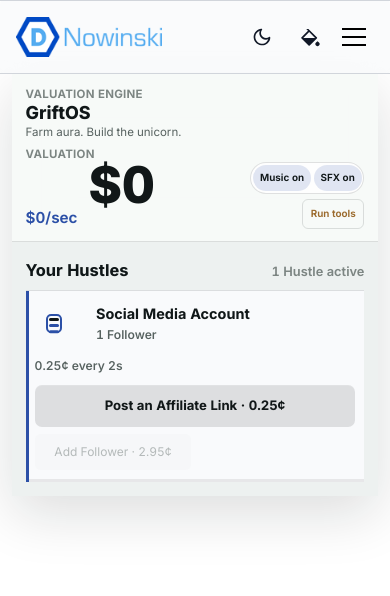
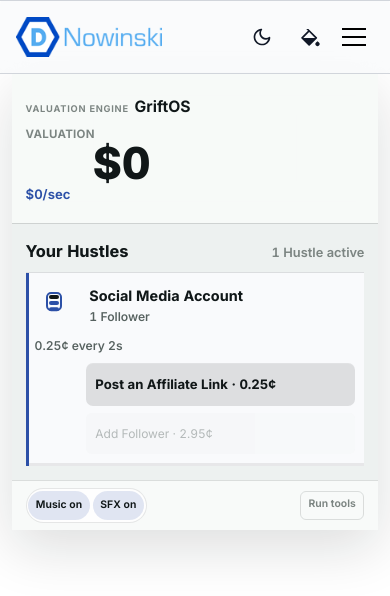
Before and after one commit to dnowinskinet/personal, an Angular app: page /experimental/grift-os in a window 390 px wide. Shown: the top 596 px of the page. Built offline with nearby package versions, Linux system fonts and the light colour scheme.

Commit message:
fix(grift-os): calibrate visual hierarchy and responsive layout

```diff
--- a/src/app/pages/experimental/grift-os-game/grift-os-game.html
+++ b/src/app/pages/experimental/grift-os-game/grift-os-game.html
@@ -15,7 +15,6 @@
                 <div class="grift-title-block">
                     <p class="grift-kicker">{{ copy.eyebrow }}</p>
                     <h1>{{ copy.title }}</h1>
-                    <p>{{ copy.tagline }}</p>
                 </div>
             </div>
 
@@ -24,6 +23,11 @@
                     <p>{{ copy.valuationLabel }}</p>
                     <div class="grift-valuation-amount">
                         <strong>{{ valuationLabel }}</strong>
+                    </div>
+                    <span>{{ valuationPerSecondLabel }}</span>
+                </div>
+            </div>
+
             <div class="grift-stage__gains" aria-hidden="true">
                 @for (flyout of valuationFlyouts; track trackValuationFlyout($index, flyout)) {
                     <span
@@ -36,10 +40,6 @@
                     </span>
                 }
             </div>
-                    </div>
-                    <span>{{ valuationPerSecondLabel }}</span>
-                </div>
-            </div>
 
             <div class="grift-stage__owner">
                 @if (showNetWorth) {
@@ -51,146 +51,6 @@
                 }
             </div>
 
-            <div class="grift-stage__utilities">
-                <div class="grift-utility-strip">
-                <div class="grift-audio-controls" aria-label="Audio controls">
-                    <button
-                        type="button"
-                        [class.grift-audio-toggle-muted]="isMusicMuted"
-                        [attr.aria-pressed]="!isMusicMuted"
-                        (click)="toggleAudioChannel('music')"
-                    >
-                        {{ musicToggleLabel }}
-                    </button>
-                    <button
-                        type="button"
-                        [class.grift-audio-toggle-muted]="isSfxMuted"
-                        [attr.aria-pressed]="!isSfxMuted"
-                        (click)="toggleAudioChannel('sfx')"
-                    >
-                        {{ sfxToggleLabel }}
-                    </button>
-                </div>
-
-                @if (isPlaytestMode) {
-                    <details class="grift-playtest-menu" data-testid="grift-playtest-controls">
-                        <summary>
-                            <span aria-hidden="true">*</span>
-                            TEST {{ playtestElapsedLabel }} / {{ playtestEventCount }} / ...
-                        </summary>
-
-                        <div class="grift-popover-panel">
-                            <button type="button" class="grift-popover-close" (click)="closeUtilityMenu($event)">
-                                Close menu
-                            </button>
-                            <p class="grift-session-id">Session {{ playtestSessionIdLabel }}</p>
-                            <div class="grift-popover-grid">
-                                <button type="button" (click)="startFreshPlaytestSession()">Fresh Session</button>
-                                <button type="button" (click)="resetSimulationRun()">Reset Run</button>
-                                @for (shortcut of runShortcuts; track trackRunShortcut($index, shortcut)) {
-                                    <button type="button" (click)="applyRunShortcut(shortcut.id); closeUtilityMenu($event)">
-                                        Jump: {{ shortcut.label }}
-                                    </button>
-                                }
-                                <button type="button" (click)="exportPlaytestLog()">Export JSON</button>
-                                <button type="button" (click)="copyPlaytestSummary()">Copy Summary</button>
-                                <button type="button" (click)="clearStoredPlaytestLogs()">Clear Logs</button>
-                            </div>
-
-                            <section class="grift-audio-debug" aria-label="Audio debug">
-                                <div>
-                                    <p>Audio</p>
-                                    <strong>{{ audioDirector.debugState().audioContextState }}</strong>
-                                </div>
-                                <label>
-                                    <input
-                                        type="checkbox"
-                                        [checked]="audioSettings.isMuted"
-                                        (change)="updateAudioBoolean('isMuted', $any($event.target).checked)"
-                                    >
-                                    Mute
-                                </label>
-                                <label>
-                                    <input
-                                        type="checkbox"
-                                        [checked]="audioSettings.adaptiveMusic"
-                                        (change)="updateAudioBoolean('adaptiveMusic', $any($event.target).checked)"
-                                    >
-                                    Adaptive
-                                </label>
-                                <label>
-                                    Master
-                                    <input
-                                        type="range"
-                                        min="0"
-                                        max="1"
-                                        step="0.05"
-                                        [value]="audioSettings.masterVolume"
-                                        (input)="updateAudioVolume('masterVolume', $event)"
-                                    >
-                                </label>
-                                <label>
-                                    Music
-                                    <input
-                                        type="range"
-                                        min="0"
-                                        max="1"
-                                        step="0.05"
-                                        [value]="audioSettings.musicVolume"
-                                        (input)="updateAudioVolume('musicVolume', $event)"
-                                    >
-                                </label>
-                                <label>
-                                    SFX
-                                    <input
-                                        type="range"
-                                        min="0"
-                                        max="1"
-                                        step="0.05"
-                                        [value]="audioSettings.sfxVolume"
-                                        (input)="updateAudioVolume('sfxVolume', $event)"
-                                    >
-                                </label>
-                                <button type="button" (click)="testAudioCue()">Test Cue</button>
-                                <p class="grift-audio-state">
-                                    Intensity {{ enterpriseIntensityPercent }}% / {{ presentation.enterpriseStage }}
-                                    / track {{ audioDirector.debugState().activeMusicTrackId }}
-                                    / {{ audioDirector.debugState().musicPlaybackState }}
-                                </p>
-                            </section>
-
-                            @if (playtestStatusMessage) {
-                                <p class="grift-playtest-status">{{ playtestStatusMessage }}</p>
-                            }
-                        </div>
-                    </details>
-                } @else {
-                    <details class="grift-playtest-menu grift-run-menu">
-                        <summary>Run tools</summary>
-
-                        <div class="grift-popover-panel">
-                            <button type="button" class="grift-popover-close" (click)="closeUtilityMenu($event)">
-                                Close menu
-                            </button>
-                            <div class="grift-popover-grid">
-                                <button
-                                    type="button"
-                                    data-testid="grift-reset-run"
-                                    (click)="resetSimulationRun()"
-                                >
-                                    Reset Run
-                                </button>
-                                @for (shortcut of runShortcuts; track trackRunShortcut($index, shortcut)) {
-                                    <button type="button" (click)="applyRunShortcut(shortcut.id); closeUtilityMenu($event)">
-                                        Jump: {{ shortcut.label }}
-                                    </button>
-                                }
-                            </div>
-                        </div>
-                    </details>
-                }
-                </div>
-            </div>
         </div>
     </header>
 
@@ -591,15 +451,16 @@
             <div class="grift-work-surface grift-work-surface--rug">
                 <section class="grift-rug-stage" aria-labelledby="grift-rug-title">
                     <div class="grift-rug-intro">
-                        <p>Rug Pull</p>
+                        <p>Extraction statement</p>
+                        <div class="grift-rug-intro-value">
                             <h2 id="grift-rug-title">Walk away with</h2>
                             <strong>{{ rugPullNetWorthGainLabel }}</strong>
                             <span>Net Worth</span>
                         </div>
-
                         <p class="grift-rug-thesis">
                             The enterprise has achieved sufficient cultural importance to become someone else's problem.
                         </p>
+                    </div>
 
                     <div class="grift-rug-ledger" aria-label="Rug Pull preview">
                         <div class="grift-rug-run-value">
@@ -710,6 +571,144 @@
         }
     }
 
+    <section class="grift-support-tools" aria-label="Game utilities">
+        <div class="grift-audio-controls" aria-label="Audio controls">
+            <button
+                type="button"
+                [class.grift-audio-toggle-muted]="isMusicMuted"
+                [attr.aria-pressed]="!isMusicMuted"
+                (click)="toggleAudioChannel('music')"
+            >
+                {{ musicToggleLabel }}
+            </button>
+            <button
+                type="button"
+                [class.grift-audio-toggle-muted]="isSfxMuted"
+                [attr.aria-pressed]="!isSfxMuted"
+                (click)="toggleAudioChannel('sfx')"
+            >
+                {{ sfxToggleLabel }}
+            </button>
+        </div>
+
+        @if (isPlaytestMode) {
+            <details class="grift-playtest-menu" data-testid="grift-playtest-controls">
+                <summary>TEST tools</summary>
+
+                <div class="grift-popover-panel">
+                    <button type="button" class="grift-popover-close" (click)="closeUtilityMenu($event)">
+                        Close menu
+                    </button>
+                    <p class="grift-session-id">
+                        Session {{ playtestSessionIdLabel }} · {{ playtestElapsedLabel }} · {{ playtestEventCount }} events
+                    </p>
+                    <div class="grift-popover-grid">
+                        <button type="button" (click)="startFreshPlaytestSession()">Fresh Session</button>
+                        <button type="button" (click)="resetSimulationRun()">Reset Run</button>
+                        @for (shortcut of runShortcuts; track trackRunShortcut($index, shortcut)) {
+                            <button type="button" (click)="applyRunShortcut(shortcut.id); closeUtilityMenu($event)">
+                                Jump: {{ shortcut.label }}
+                            </button>
+                        }
+                        <button type="button" (click)="exportPlaytestLog()">Export JSON</button>
+                        <button type="button" (click)="copyPlaytestSummary()">Copy Summary</button>
+                        <button type="button" (click)="clearStoredPlaytestLogs()">Clear Logs</button>
+                    </div>
+
+                    <section class="grift-audio-debug" aria-label="Audio debug">
+                        <div>
+                            <p>Audio</p>
+                            <strong>{{ audioDirector.debugState().audioContextState }}</strong>
+                        </div>
+                        <label>
+                            <input
+                                type="checkbox"
+                                [checked]="audioSettings.isMuted"
+                                (change)="updateAudioBoolean('isMuted', $any($event.target).checked)"
+                            >
+                            Mute
+                        </label>
+                        <label>
+                            <input
+                                type="checkbox"
+                                [checked]="audioSettings.adaptiveMusic"
+                                (change)="updateAudioBoolean('adaptiveMusic', $any($event.target).checked)"
+                            >
+                            Adaptive
+                        </label>
+                        <label>
+                            Master
+                            <input
+                                type="range"
+                                min="0"
+                                max="1"
+                                step="0.05"
+                                [value]="audioSettings.masterVolume"
+                                (input)="updateAudioVolume('masterVolume', $event)"
+                            >
+                        </label>
+                        <label>
+                            Music
+                            <input
+                                type="range"
+                                min="0"
+                                max="1"
+                                step="0.05"
+                                [value]="audioSettings.musicVolume"
+                                (input)="updateAudioVolume('musicVolume', $event)"
+                            >
+                        </label>
+                        <label>
+                            SFX
+                            <input
+                                type="range"
+                                min="0"
+                                max="1"
+                                step="0.05"
+                                [value]="audioSettings.sfxVolume"
+                                (input)="updateAudioVolume('sfxVolume', $event)"
+                            >
+                        </label>
+                        <button type="button" (click)="testAudioCue()">Test Cue</button>
+                        <p class="grift-audio-state">
+                            Intensity {{ enterpriseIntensityPercent }}% / {{ presentation.enterpriseStage }}
+                            / track {{ audioDirector.debugState().activeMusicTrackId }}
+                            / {{ audioDirector.debugState().musicPlaybackState }}
+                        </p>
+                    </section>
+
+                    @if (playtestStatusMessage) {
+                        <p class="grift-playtest-status">{{ playtestStatusMessage }}</p>
+                    }
+                </div>
+            </details>
+        } @else {
+            <details class="grift-playtest-menu grift-run-menu">
+                <summary>Run tools</summary>
+
+                <div class="grift-popover-panel">
+                    <button type="button" class="grift-popover-close" (click)="closeUtilityMenu($event)">
+                        Close menu
+                    </button>
+                    <div class="grift-popover-grid">
+                        <button
+                            type="button"
+                            data-testid="grift-reset-run"
+                            (click)="resetSimulationRun()"
+                        >
+                            Reset Run
+                        </button>
+                        @for (shortcut of runShortcuts; track trackRunShortcut($index, shortcut)) {
+                            <button type="button" (click)="applyRunShortcut(shortcut.id); closeUtilityMenu($event)">
+                                Jump: {{ shortcut.label }}
+                            </button>
+                        }
+                    </div>
+                </div>
+            </details>
+        }
+    </section>
+
     @if (isPlaytestMode) {
         <details class="grift-event-history">
             <summary>Event history</summary>
--- a/src/styles/_grift-os.scss
+++ b/src/styles/_grift-os.scss
@@ -2635,3 +2635,383 @@
   0%, 100% { transform: scaleX(0.98); }
   50% { transform: scaleX(1.02); }
 }
+
+/* Phase 1.1: editorial calibration and responsive repair */
+.grift-stage {
+  min-block-size: clamp(9.65rem, 16vw, 12rem);
+  overflow: visible;
+  border-bottom-color: color-mix(in srgb, var(--grift-border-strong), transparent 20%);
+}
+
+.grift-stage__atmosphere {
+  overflow: hidden;
+}
+
+.grift-stage__atmosphere::before {
+  inset: 14% 6%;
+  border-inline-width: 0;
+  border-block-width: 1px;
+}
+
+.grift-stage__atmosphere::after {
+  inset: 28% 22%;
+  border-block-width: 0;
+  border-inline-width: 1px;
+}
+
+.grift-os-app[data-visual-condition="automated"] .grift-stage__atmosphere::before {
+  inset-inline: 4%;
+  opacity: calc(var(--grift-stage-frame-opacity) + 0.1);
+}
+
+.grift-os-app[data-visual-condition="automated"] .grift-stage__atmosphere::after {
+  inset-inline: 16%;
+  border-block-width: 1px;
+}
+
+.grift-os-app[data-visual-condition="structural"] .grift-stage__atmosphere::before {
+  inset: 8% 2.5%;
+  border-inline-width: 1px;
+  border-block-width: 1px;
+}
+
+.grift-os-app[data-visual-condition="structural"] .grift-stage__atmosphere::after {
+  inset: 19% 11%;
+  border-inline-width: 1px;
+  border-block-width: 1px;
+  opacity: calc(var(--grift-stage-frame-opacity) + 0.08);
+}
+
+.grift-stage__content {
+  grid-template-areas:
+    "identity owner"
+    "valuation gains";
+  grid-template-columns: minmax(0, 1fr) minmax(6.75rem, 0.42fr);
+  gap: 0.28rem clamp(0.6rem, 2vw, 1rem);
+  align-items: center;
+}
+
+.grift-stage__identity {
+  align-self: end;
+}
+
+.grift-stage__owner {
+  align-self: end;
+}
+
+.grift-stage__valuation {
+  overflow: visible;
+}
+
+.grift-stage__gains {
+  position: relative;
+  grid-area: gains;
+  align-self: center;
+  min-block-size: 3.4rem;
+  overflow: clip;
+  pointer-events: none;
+}
+
+.grift-stage__gains .grift-valuation-flyout {
+  left: 0;
+  max-width: 100%;
+  font-size: clamp(0.7rem, 1.1vw, 0.88rem);
+  overflow: hidden;
+  text-overflow: ellipsis;
+}
+
+.grift-stage__gains .grift-valuation-flyout--gain {
+  top: 0.5rem;
+}
+
+.grift-stage__gains .grift-valuation-flyout--spend {
+  bottom: 0.5rem;
+}
+
+.grift-stage .grift-title-block {
+  display: flex;
+  gap: 0.36rem;
+  align-items: baseline;
+}
+
+.grift-stage .grift-title-block .grift-kicker {
+  margin: 0;
+  color: var(--grift-ink-faint);
+  font-size: 0.58rem;
+  letter-spacing: 0.08em;
+}
+
+.grift-stage .grift-title-block h1 {
+  font-size: 0.98rem;
+  font-weight: 680;
+}
+
+.grift-stage .grift-valuation-object {
+  justify-items: start;
+  text-align: left;
+}
+
+.grift-stage .grift-valuation-object strong {
+  font-size: clamp(2.75rem, 8vw, 4.6rem);
+  line-height: 0.88;
+}
+
+.grift-stage .grift-valuation-object span {
+  margin-top: 0.15rem;
+  font-size: clamp(0.82rem, 1.25vw, 1rem);
+}
+
+.grift-stage .grift-net-worth {
+  min-width: 0;
+  padding-left: 0.7rem;
+  border-left: 1px solid var(--grift-border-strong);
+}
+
+.grift-stage .grift-net-worth strong {
+  font-size: clamp(1.05rem, 2.5vw, 1.45rem);
+}
+
+.grift-mode-tabs {
+  z-index: 3;
+  isolation: isolate;
+  border-bottom-color: var(--grift-border-strong);
+  background: var(--grift-plane);
+  box-shadow: 0 0.5rem 0.8rem color-mix(in srgb, var(--grift-plane), transparent 25%);
+}
+
+.grift-work-surface {
+  position: relative;
+  z-index: 0;
+}
+
+.grift-hustle-grid {
+  grid-template-columns: 2.7rem minmax(8.5rem, 0.82fr) minmax(8.25rem, 0.74fr) minmax(15rem, 1.18fr);
+  align-items: stretch;
+}
+
+.grift-hustle-actions {
+  align-content: center;
+}
+
+.grift-hustle-actions--manual {
+  grid-template-columns: minmax(0, 1.3fr) minmax(0, 1fr) minmax(5.8rem, 0.58fr);
+}
+
+.grift-hustle-actions .grift-action-button {
+  min-height: 2.55rem;
+  overflow: visible;
+  padding: 0.44rem 0.6rem;
+  line-height: 1.18;
+  text-align: left;
+  text-overflow: clip;
+  white-space: normal;
+}
+
+.grift-hustle-actions--manual .grift-action-primary {
+  min-height: 2.7rem;
+}
+
+.grift-support-tools {
+  display: flex;
+  flex-wrap: wrap;
+  gap: 0.42rem;
+  align-items: center;
+  justify-content: flex-end;
+  border-top: 1px solid var(--grift-border);
+  background: var(--grift-plane);
+  padding: 0.46rem clamp(0.85rem, 2.4vw, 2rem);
+}
+
+.grift-support-tools .grift-audio-controls {
+  border-color: color-mix(in srgb, var(--grift-border), transparent 20%);
+  padding: 0.1rem;
+}
+
+.grift-support-tools .grift-audio-controls button,
+.grift-support-tools .grift-playtest-menu summary {
+  min-height: 1.85rem;
+  padding: 0.28rem 0.48rem;
+  font-size: 0.65rem;
+}
+
+.grift-support-tools .grift-playtest-menu summary {
+  color: var(--grift-ink-faint);
+}
+
+.grift-rug-stage {
+  gap: clamp(1rem, 2.2vw, 1.5rem);
+  width: min(64rem, 100%);
+  border-color: color-mix(in srgb, var(--grift-warning), transparent 78%);
+  background: color-mix(in srgb, var(--grift-plane-raised), #000 4%);
+}
+
+.grift-rug-intro {
+  grid-template-columns: minmax(13rem, 0.78fr) minmax(0, 1.22fr);
+  gap: 0.65rem clamp(1rem, 4vw, 2.8rem);
+  align-items: end;
+  justify-items: start;
+  border-bottom: 1px solid color-mix(in srgb, var(--grift-warning), transparent 78%);
+  padding-bottom: clamp(0.9rem, 2.2vw, 1.35rem);
+  text-align: left;
+}
+
+.grift-rug-intro > p:first-child,
+.grift-rug-intro-value {
+  grid-column: 1;
+}
+
+.grift-rug-intro-value {
+  display: grid;
+  gap: 0.16rem;
+}
+
+.grift-rug-intro h2 {
+  margin: 0;
+  font-size: clamp(1.12rem, 2vw, 1.45rem);
+}
+
+.grift-rug-intro strong {
+  font-size: clamp(2.85rem, 5.4vw, 4.85rem);
+  line-height: 0.9;
+}
+
+.grift-rug-intro span {
+  font-size: 0.96rem;
+}
+
+.grift-rug-intro .grift-rug-thesis {
+  grid-column: 2;
+  grid-row: 1 / span 2;
+  align-self: end;
+  max-width: 34rem;
+  margin: 0;
+  font-size: clamp(0.88rem, 1.45vw, 1.04rem);
+  text-align: left;
+}
+
+.grift-rug-ledger,
+.grift-rug-consequence-grid {
+  gap: clamp(0.85rem, 3vw, 2rem);
+}
+
+.grift-rug-ledger strong {
+  font-size: clamp(1.35rem, 3vw, 2.25rem);
+}
+
+@media (min-width: 44rem) {
+  .grift-stage {
+    min-block-size: clamp(10rem, 13vw, 11.5rem);
+  }
+
+  .grift-stage__content {
+    grid-template-areas: "identity valuation gains owner";
+    grid-template-columns: minmax(6.5rem, 0.42fr) minmax(17rem, 1.42fr) minmax(8.5rem, 0.52fr) minmax(8rem, 0.45fr);
+    gap: clamp(0.7rem, 1.7vw, 1.3rem);
+  }
+
+  .grift-stage__identity,
+  .grift-stage__owner {
+    align-self: center;
+  }
+
+  .grift-stage__gains {
+    min-block-size: 4.5rem;
+  }
+
+  .grift-stage .grift-valuation-object {
+    justify-items: center;
+    text-align: center;
+  }
+}
+
+@media (min-width: 72rem) {
+  .grift-stage {
+    min-block-size: clamp(10.75rem, calc(5vw + 6.4rem), 13.25rem);
+  }
+
+  .grift-stage__content {
+    grid-template-columns: minmax(7rem, 0.46fr) minmax(21rem, 1.45fr) minmax(10.5rem, 0.52fr) minmax(9rem, 0.48fr);
+  }
+
+  .grift-stage .grift-valuation-object strong {
+    font-size: clamp(3.8rem, 5vw, 5.05rem);
+  }
+}
+
+@media (max-width: 71.999rem) {
+  .grift-mode-tabs {
+    position: relative;
+    top: auto;
+  }
+
+  .grift-hustle-grid {
+    grid-template-columns: 2.7rem minmax(0, 1fr) minmax(8.5rem, 0.7fr);
+  }
+
+  .grift-hustle-actions {
+    grid-column: 2 / -1 !important;
+  }
+
+  .grift-hustle-actions--manual {
+    grid-template-columns: repeat(2, minmax(0, 1fr));
+  }
+
+  .grift-hustle-actions--manual .grift-action-primary {
+    grid-column: 1 / -1;
+  }
+}
+
+@media (max-width: 44rem) {
+  .grift-stage {
+    min-block-size: 9.4rem;
+  }
+
+  .grift-stage__gains {
+    display: block;
+    min-block-size: 3.2rem;
+  }
+
+  .grift-stage .grift-net-worth span {
+    display: none;
+  }
+
+  .grift-hustle-grid {
+    grid-template-columns: 2.7rem minmax(0, 1fr);
+    gap: 0.5rem;
+  }
+
+  .grift-hustle-metrics,
+  .grift-hustle-actions {
+    grid-column: 2;
+  }
+
+  .grift-hustle-actions--manual,
+  .grift-hustle-actions--automated {
+    grid-template-columns: minmax(0, 1fr);
+  }
+
+  .grift-hustle-actions--manual .grift-action-primary {
+    grid-column: auto;
+  }
+
+  .grift-support-tools {
+    justify-content: space-between;
+  }
+
+  .grift-rug-intro {
+    grid-template-columns: minmax(0, 1fr);
+    gap: 0.65rem;
+  }
+
+  .grift-rug-intro .grift-rug-thesis {
+    grid-column: 1;
+    grid-row: auto;
+  }
+}
+
+@media (prefers-reduced-motion: reduce) {
+  .grift-os-app[data-visual-condition="automated"] .grift-stage__atmosphere::after,
+  .grift-os-app[data-visual-condition="structural"] .grift-stage__atmosphere::after {
+    animation: none;
+  }
+}
```
Lines whose indentation alone changed are shown as unchanged.
